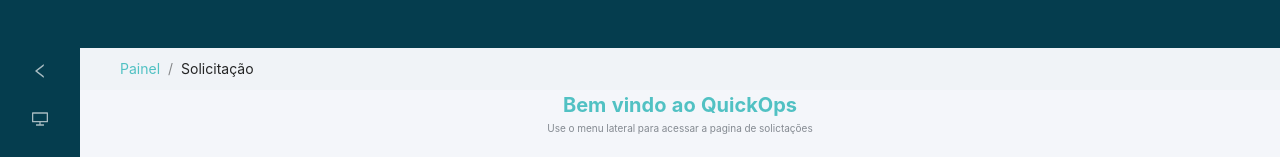
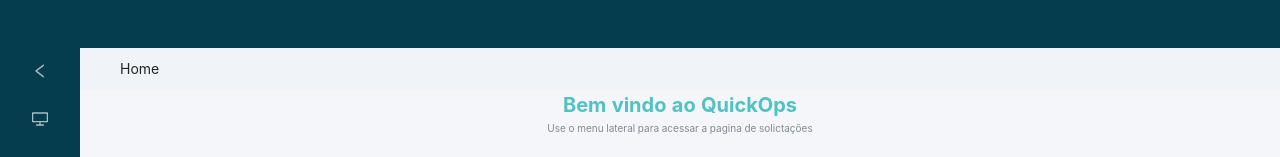
Before and after one commit to Gilmardealcantara/quick-ops, a React (Create React App) app: page / in a window 1280 px wide. Shown: the top 157 px of the page. Built offline with nearby package versions, Linux system fonts and the light colour scheme.

Commit message:
Create BreadcrumbWrapper

```diff
--- /dev/null
+++ b/src/components/BreadcrumbWrapper/index.tsx
@@ -0,0 +1,26 @@
+/* eslint-disable no-debugger */
+import React from 'react';
+import { useSelector } from 'react-redux';
+import { Breadcrumb } from 'antd';
+import { ApplicationState } from '../../store';
+import { RouterState } from 'connected-react-router';
+
+
+
+const BreadcrumbWrapper = () => {
+    const router = useSelector<ApplicationState, RouterState<unknown>>(state => state.router)
+    return (
+        <Breadcrumb style={{ padding: '10px 0px 10px 40px', backgroundColor: "#f0f3f7", color: "#51c1c3" }} >
+            {router.location.pathname === "/requests" ? (
+                <>
+                    <Breadcrumb.Item>Painel</Breadcrumb.Item>
+                    <Breadcrumb.Item>Solicitação</Breadcrumb.Item>
+                </>
+            ) : (
+                    <Breadcrumb.Item>Home</Breadcrumb.Item>
+                )}
+        </Breadcrumb>
+    );
+};
+
+export default BreadcrumbWrapper;
--- a/src/containers/Base/index.tsx
+++ b/src/containers/Base/index.tsx
@@ -4,6 +4,7 @@
 
 import Header from './Header';
 import SideBar from './SideBar';
+import BreadcrumbWrapper from '../../components/BreadcrumbWrapper';
 
 const { Content, Footer } = Layout;
 
@@ -20,13 +21,10 @@
             <Layout style={{ minHeight: '95vh' }}>
                 <SideBar />
                 <Layout className="site-layout" style={{
-                        backgroundColor:"#f4f6fa"
-                    }}>
+                    backgroundColor: "#f4f6fa"
+                }}>
                     <Content>
-                        <Breadcrumb style={{ padding: '10px 0px 10px 40px', backgroundColor:"#f0f3f7", color:"#51c1c3" }}>
-                            <Breadcrumb.Item>Painel</Breadcrumb.Item>
-                            <Breadcrumb.Item>Solicitação</Breadcrumb.Item>
-                        </Breadcrumb>
+                        <BreadcrumbWrapper />
                         <div className="site-layout-background" style={{ minHeight: 360 }}>
                             {React.createElement(props.component, props.routeProps)}
                         </div>
```
Also changed, not shown: src/components/BreadcrumbWrapper/style.css (added).
